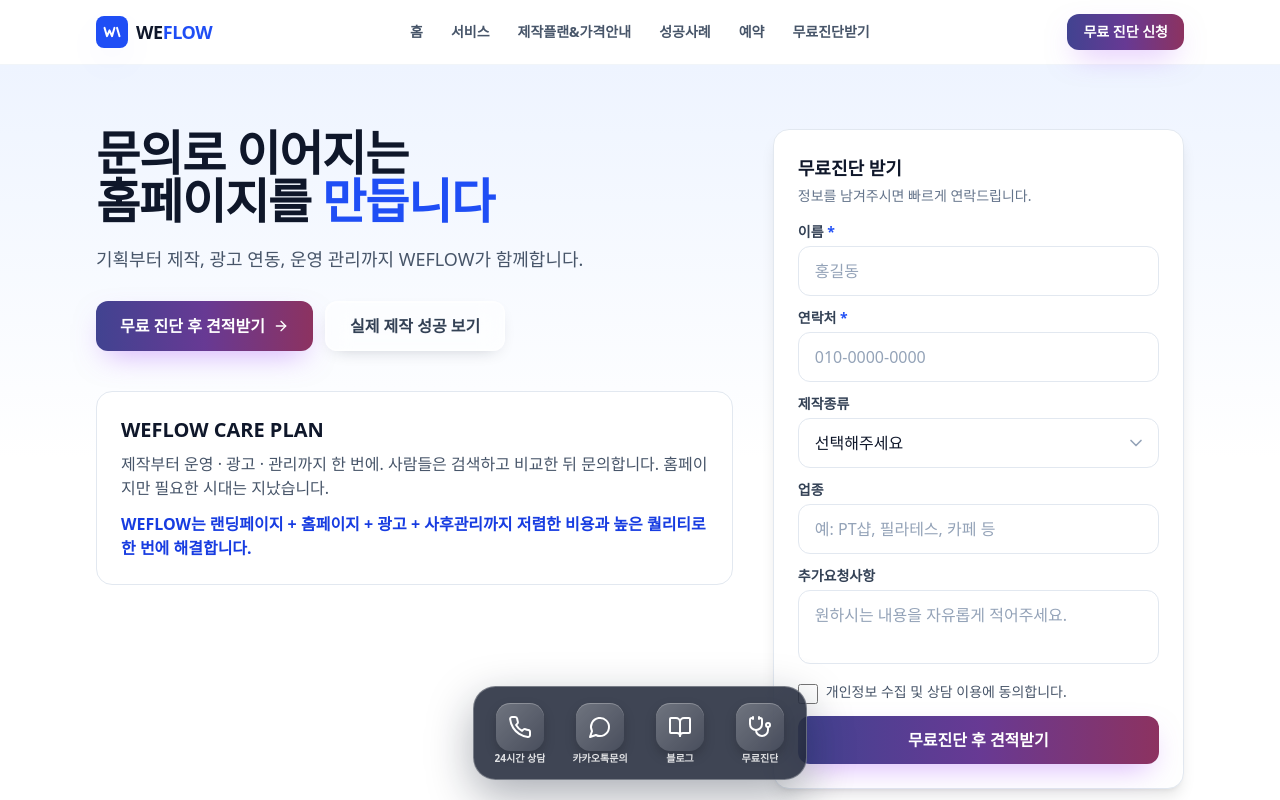
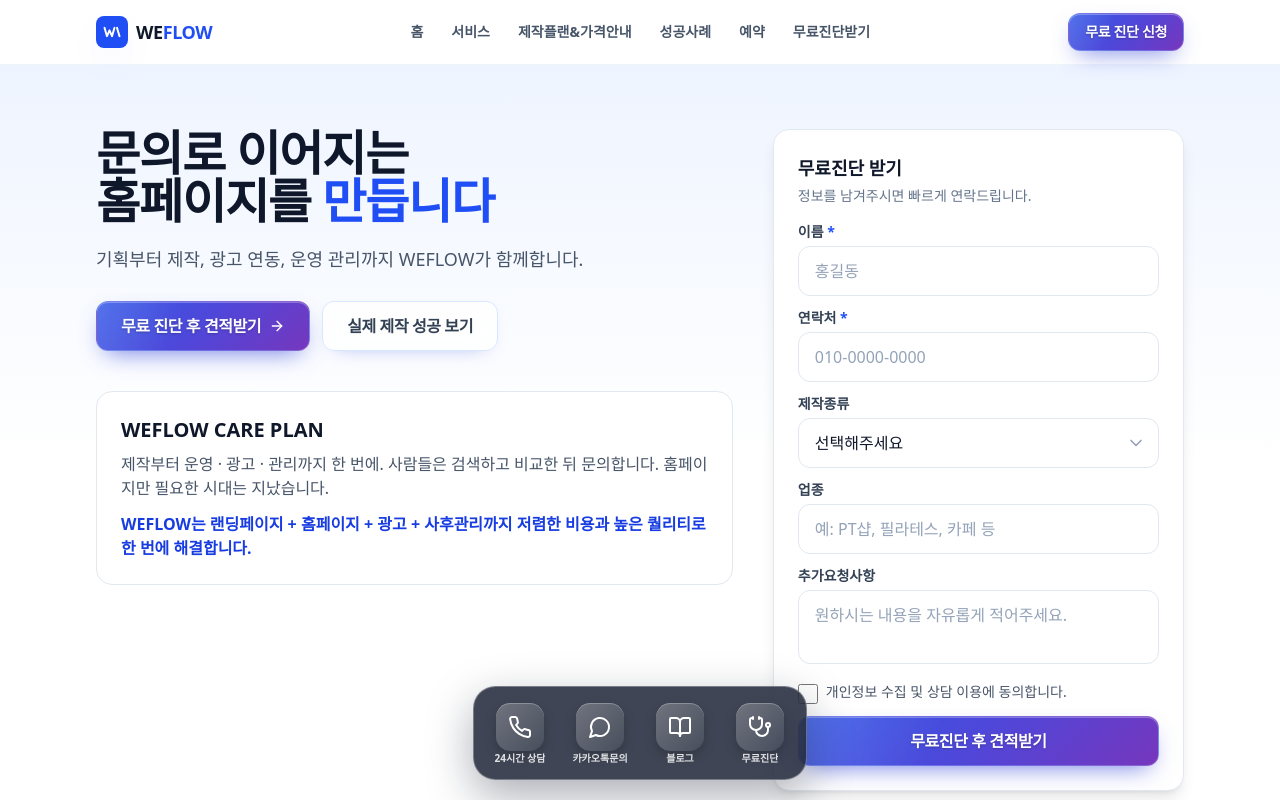
Before and after one commit to zaewc/weflow, a Next.js app: page /landing in a window 1280 px wide. Shown: the top 800 px of the page. Built offline with nearby package versions, Linux system fonts and the light colour scheme; a web font is replaced by a local one.

Commit message:
feat(ui): add animated gradient button

```diff
--- a/src/app/globals.css
+++ b/src/app/globals.css
@@ -78,39 +78,62 @@
     @apply mx-auto w-full max-w-6xl px-5 sm:px-6 lg:px-8;
   }
 
-  /* CTA 버튼 — 컬러풀 그라데이션 (button-colorful 디자인 참고).
-     어두운 베이스 위에 그라데이션을 얹어 흰 텍스트 대비를 유지합니다. */
+  /* Hero보다 절제된 공통 CTA: 브랜드 그라데이션, 광택, 깊이감을 공유합니다. */
   .btn-primary {
-    @apply relative inline-flex items-center justify-center gap-2 overflow-hidden rounded-xl px-6 py-3 text-base font-semibold text-white transition-all duration-300 active:scale-[0.98];
-    background-color: #18181b;
-    background-image: linear-gradient(
-      90deg,
-      rgba(99, 102, 241, 0.55),
-      rgba(168, 85, 247, 0.55),
-      rgba(236, 72, 153, 0.55)
+    @apply relative isolate inline-flex items-center justify-center gap-2 overflow-hidden rounded-xl border border-white/20 px-6 py-3 text-base font-bold tracking-tight text-white transition-all duration-300 focus-visible:outline-none focus-visible:ring-2 focus-visible:ring-brand-400 focus-visible:ring-offset-2 active:translate-y-0 active:scale-[0.98];
+    background:
+      linear-gradient(110deg, rgba(255, 255, 255, 0.16), transparent 38%),
+      linear-gradient(135deg, #3158e7 0%, #5146d8 52%, #7637bd 100%);
+    box-shadow:
+      inset 0 1px 0 rgba(255, 255, 255, 0.28),
+      0 10px 24px -10px rgba(49, 70, 216, 0.75);
+    text-shadow: 0 1px 2px rgba(15, 23, 42, 0.3);
+  }
+  .btn-primary::before {
+    content: "";
+    position: absolute;
+    inset: 0;
+    z-index: -1;
+    background: linear-gradient(
+      110deg,
+      transparent 20%,
+      rgba(255, 255, 255, 0.24) 44%,
+      transparent 68%
     );
-    box-shadow: 0 12px 30px -10px rgba(168, 85, 247, 0.5);
+    transform: translateX(-120%);
+    transition: transform 650ms ease;
   }
   .btn-primary:hover {
-    background-image: linear-gradient(
-      90deg,
-      rgba(99, 102, 241, 0.7),
-      rgba(168, 85, 247, 0.7),
-      rgba(236, 72, 153, 0.7)
-    );
+    transform: translateY(-2px);
+    box-shadow:
+      inset 0 1px 0 rgba(255, 255, 255, 0.32),
+      0 16px 30px -12px rgba(49, 70, 216, 0.82);
+  }
+  .btn-primary:hover::before {
+    transform: translateX(120%);
+  }
+  .btn-primary:disabled {
+    cursor: not-allowed;
+    transform: none;
+    box-shadow: none;
   }
 
-  /* 보조 버튼 — 리퀴드 글래스 */
+  /* 보조 CTA도 동일한 곡률과 상호작용을 사용하되 시각적 위계는 낮춥니다. */
   .btn-ghost {
-    @apply relative inline-flex items-center justify-center gap-2 rounded-xl border border-white/60 px-6 py-3 text-base font-semibold text-slate-700 backdrop-blur-md transition hover:text-brand-700;
-    background: rgba(255, 255, 255, 0.55);
+    @apply relative inline-flex items-center justify-center gap-2 rounded-xl border border-brand-100 px-6 py-3 text-base font-bold tracking-tight text-slate-700 backdrop-blur-md transition-all duration-300 focus-visible:outline-none focus-visible:ring-2 focus-visible:ring-brand-300 focus-visible:ring-offset-2 active:translate-y-0 active:scale-[0.98];
+    background: rgba(255, 255, 255, 0.78);
     box-shadow:
-      inset 1px 1px 1px rgba(255, 255, 255, 0.65),
-      inset -1px -1px 1px rgba(255, 255, 255, 0.3),
-      0 6px 18px -10px rgba(15, 23, 42, 0.3);
+      inset 0 1px 0 rgba(255, 255, 255, 0.9),
+      0 8px 20px -14px rgba(49, 70, 216, 0.5);
   }
   .btn-ghost:hover {
-    background: rgba(255, 255, 255, 0.72);
+    transform: translateY(-2px);
+    border-color: rgba(49, 88, 231, 0.28);
+    background: rgba(255, 255, 255, 0.96);
+    color: #3158e7;
+    box-shadow:
+      inset 0 1px 0 rgba(255, 255, 255, 1),
+      0 14px 24px -14px rgba(49, 70, 216, 0.55);
   }
 
   /* 리퀴드 글래스 표면 유틸 */
@@ -130,6 +153,20 @@
     background: rgba(238, 244, 255, 0.7);
   }
 
+  @media (prefers-reduced-motion: reduce) {
+    .btn-primary,
+    .btn-primary::before,
+    .btn-ghost {
+      transition-duration: 0.01ms;
+    }
+
+    .btn-primary:hover,
+    .btn-primary:hover::before,
+    .btn-ghost:hover {
+      transform: none;
+    }
+  }
+
   .section-title {
     @apply text-2xl font-bold tracking-tight text-slate-900 sm:text-3xl;
   }
--- a/src/components/home/Hero.tsx
+++ b/src/components/home/Hero.tsx
@@ -56,18 +56,20 @@
         </p>
 
         <div className="mt-8 flex flex-wrap items-center gap-3">
-          <AnimatedGradientButton href="/diagnosis">
+          <AnimatedGradientButton href="/diagnosis" className="h-12 text-base">
             무료 진단 신청 <ArrowRight className="h-4 w-4" />
           </AnimatedGradientButton>
           <GlassButton
-            size="lg"
+            size="default"
+            className="h-12 rounded-xl text-base font-bold"
             contentClassName="!text-white"
             onClick={() => router.push("/cases")}
           >
             성공 사례 보기
           </GlassButton>
           <GlassButton
-            size="lg"
+            size="default"
+            className="h-12 rounded-xl text-base font-bold"
             contentClassName="!text-white"
             onClick={() => router.push("/landing")}
           >
@@ -75,23 +77,17 @@
           </GlassButton>
         </div>
 
-        <div className="mt-10 flex flex-wrap gap-3">
+        <div className="mt-10 flex flex-wrap gap-x-8 gap-y-4">
           {BADGES.map(({ Icon, title, desc }) => (
-            <GlassEffect key={title} className="rounded-2xl px-4 py-3">
-              <div className="flex items-center gap-3">
-                <span className="grid h-9 w-9 place-items-center rounded-lg bg-white/15 text-cyan-200">
-                  <Icon className="h-5 w-5" />
-                </span>
-                <span>
-                  <span className="block text-sm font-bold text-white drop-shadow-[0_1px_2px_rgba(0,0,0,0.5)]">
-                    {title}
-                  </span>
-                  <span className="block text-xs text-white/80 drop-shadow-[0_1px_2px_rgba(0,0,0,0.5)]">
-                    {desc}
-                  </span>
-                </span>
+            <div key={title} className="flex items-center gap-3">
+              <span className="grid h-10 w-10 shrink-0 place-items-center rounded-xl bg-brand-600 text-white">
+                <Icon className="h-5 w-5" />
+              </span>
+              <div>
+                <p className="text-sm font-bold text-white">{title}</p>
+                <p className="text-xs text-white/80">{desc}</p>
               </div>
-            </GlassEffect>
+            </div>
           ))}
         </div>
       </div>
```
